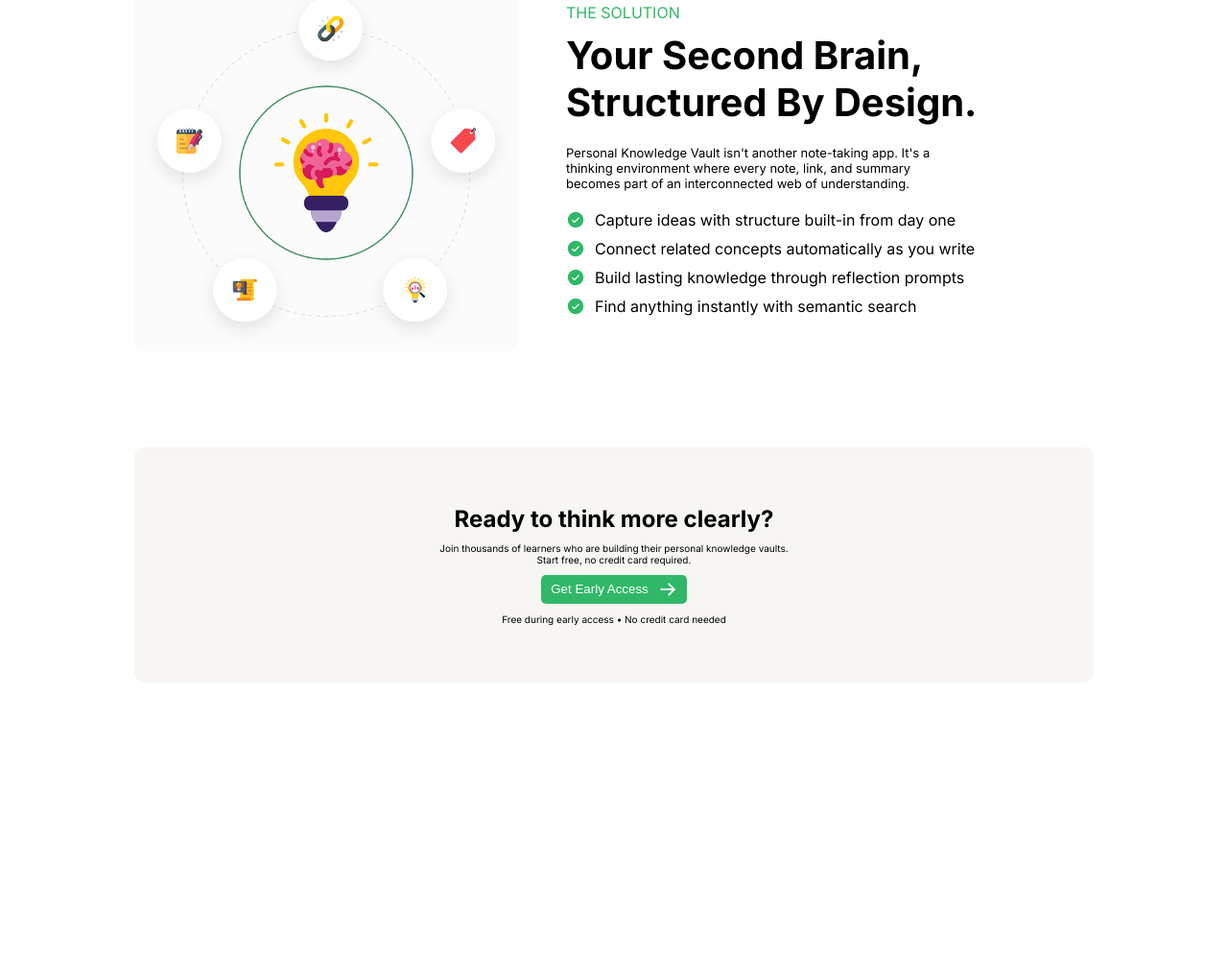
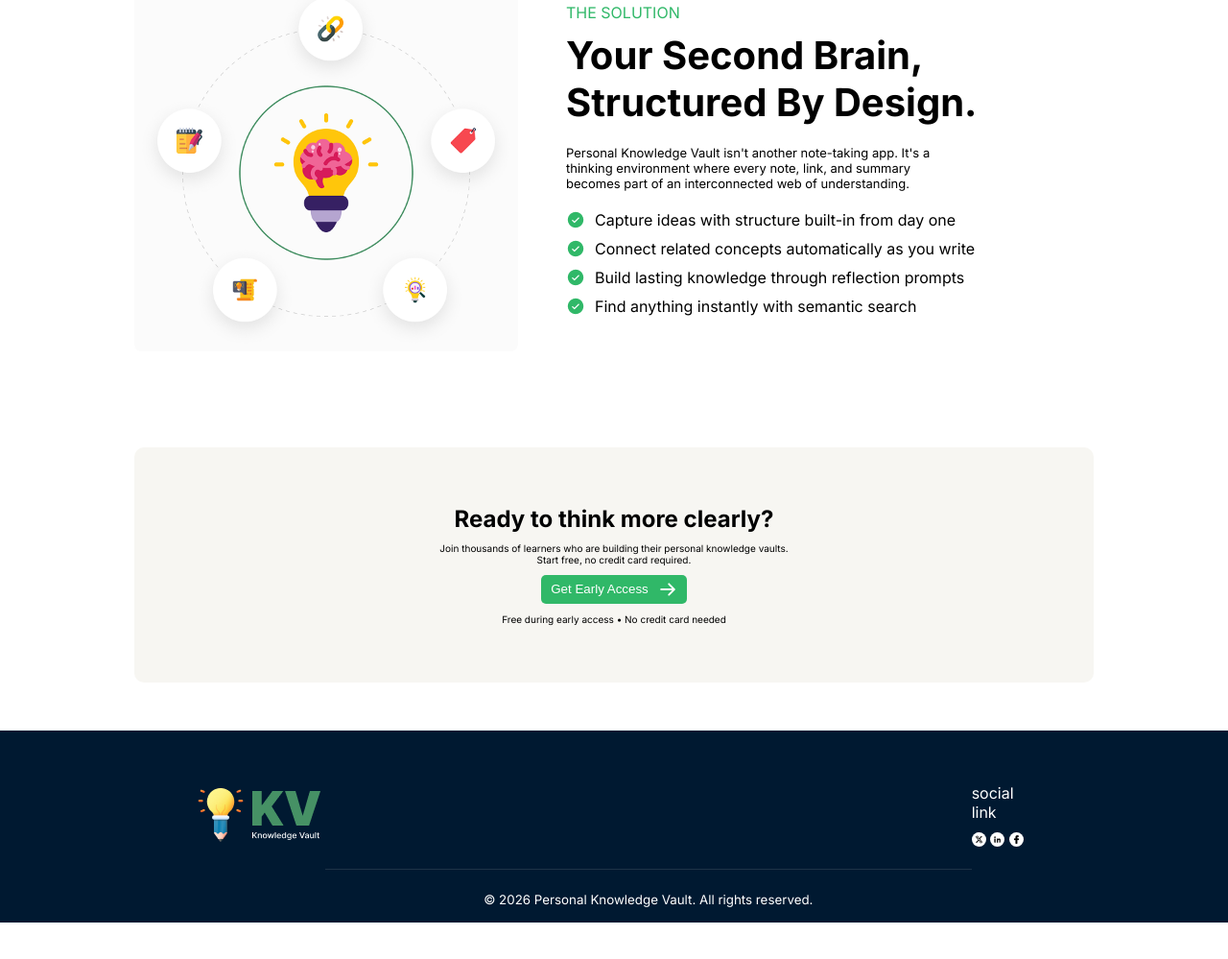
Before and after one commit to jahidul29/B13-A01-Knowledge-Vault, a plain HTML site: page index.html in a window 1280 px wide. Shown: the part 891-1890 px from the top of the page at 96% size. Before the commit the page ends 1602 px from the top, so only its background shows below. Drawn offline with Linux system fonts and the light colour scheme.

Commit message:
adding footer

```diff
--- a/index.html
+++ b/index.html
@@ -93,7 +93,20 @@
 
     </section>
 
+    <footer class="footer">
+        <div class="footerleft"><img src="assets/logo-footer.png" alt=""></div>
+        <div class="copyright">
+            <small><hr class="hr"><br>
+            &copy; 2026 Personal Knowledge Vault. All rights reserved.</small>
+        </div>
+        <div class="footerright">
+            <div><p>social link</p></div>
+            <div class="footericon"><img src="assets/xlogo.png" alt="">
+            <img src="assets/linkedinlogo.png" alt="">
+            <img src="assets/fblogo.png" alt=""></div>
+        </div>
 
+    </footer>
 
 
 </body>
--- a/style.css
+++ b/style.css
@@ -222,3 +222,54 @@ gap: 10px;
 .ready2think div button img{
     padding-left: 10px;
 }
+
+.footer{
+    display: flex;
+    justify-content: space-between;
+    margin-top: 50px;
+    margin-bottom: 100px;
+    padding-bottom: 20px;
+    align-items: center;
+    background-color: rgba(0, 25, 49, 1);
+    color: white;
+    height: 200px;
+}
+.footerleft{
+    margin-left: 200px;
+    size: 50px;
+}
+.footerright{
+    width: 100px;
+    align-items: center;
+    gap: 10px;
+    margin-right: 200px;
+}
+.footerright p{
+    padding-bottom: 10px;
+}
+.footer .footerright img{
+    width: 15px;
+    background-color: white;
+    border-radius: 100%;
+    padding: 3px;
+}
+.footericon{
+   border-top: 5px;
+  display: inline-block;
+}
+
+.copyright{
+    margin-top: 50px;
+    width: 1000px;
+    padding-top: 100px;
+    text-align: center;
+    max-width: auto;
+}
+.hr{
+    max-width: auto;
+    color: 0;
+    border: 0;
+    background-color: rgba(168, 167, 172, 0.596);
+    height: 1px;
+    opacity: 0.3;
+}
```
Also changed, not shown: assets/fblogo.png (added), assets/linkedinlogo.png (added), assets/xlogo.png (added).
